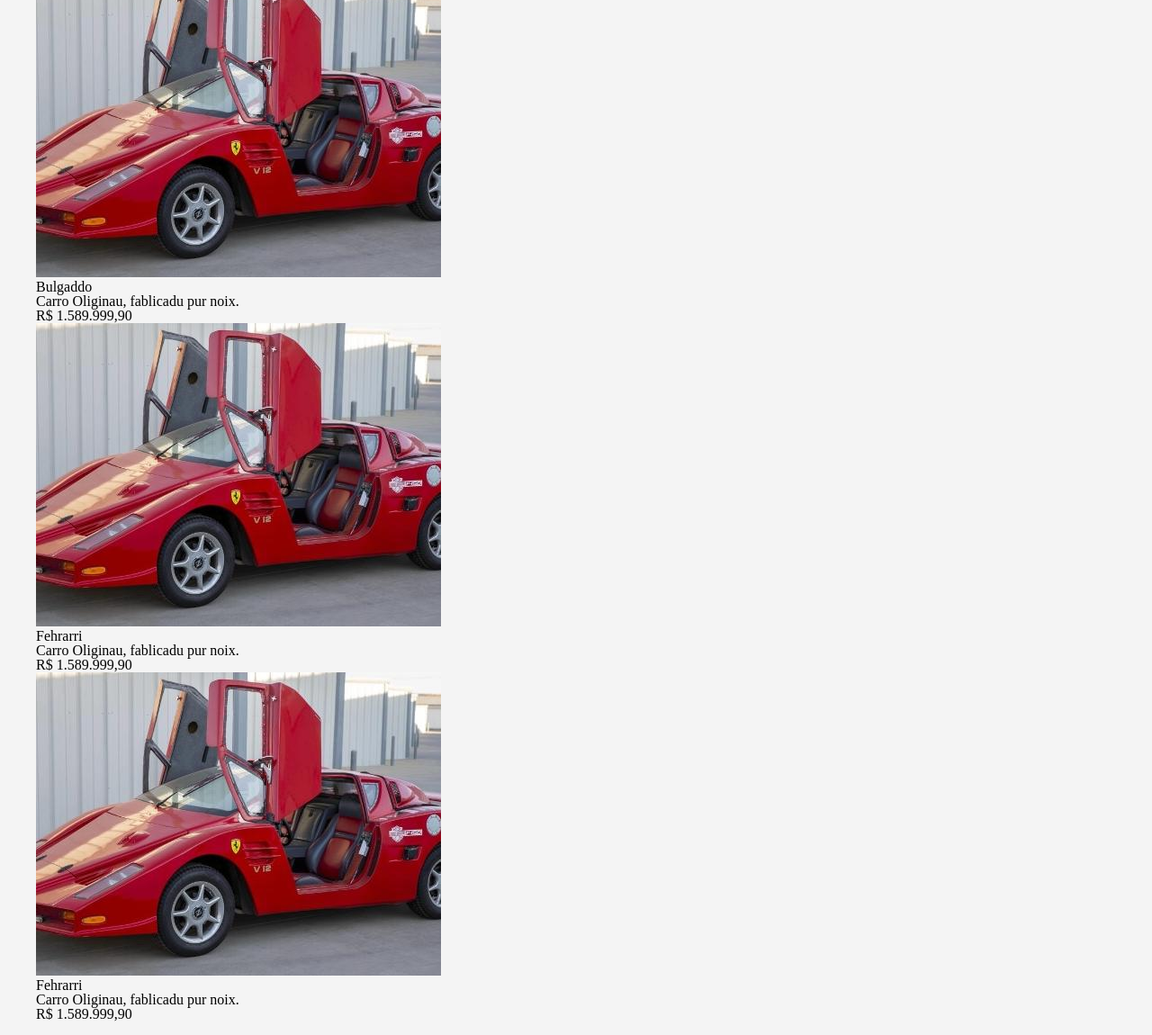
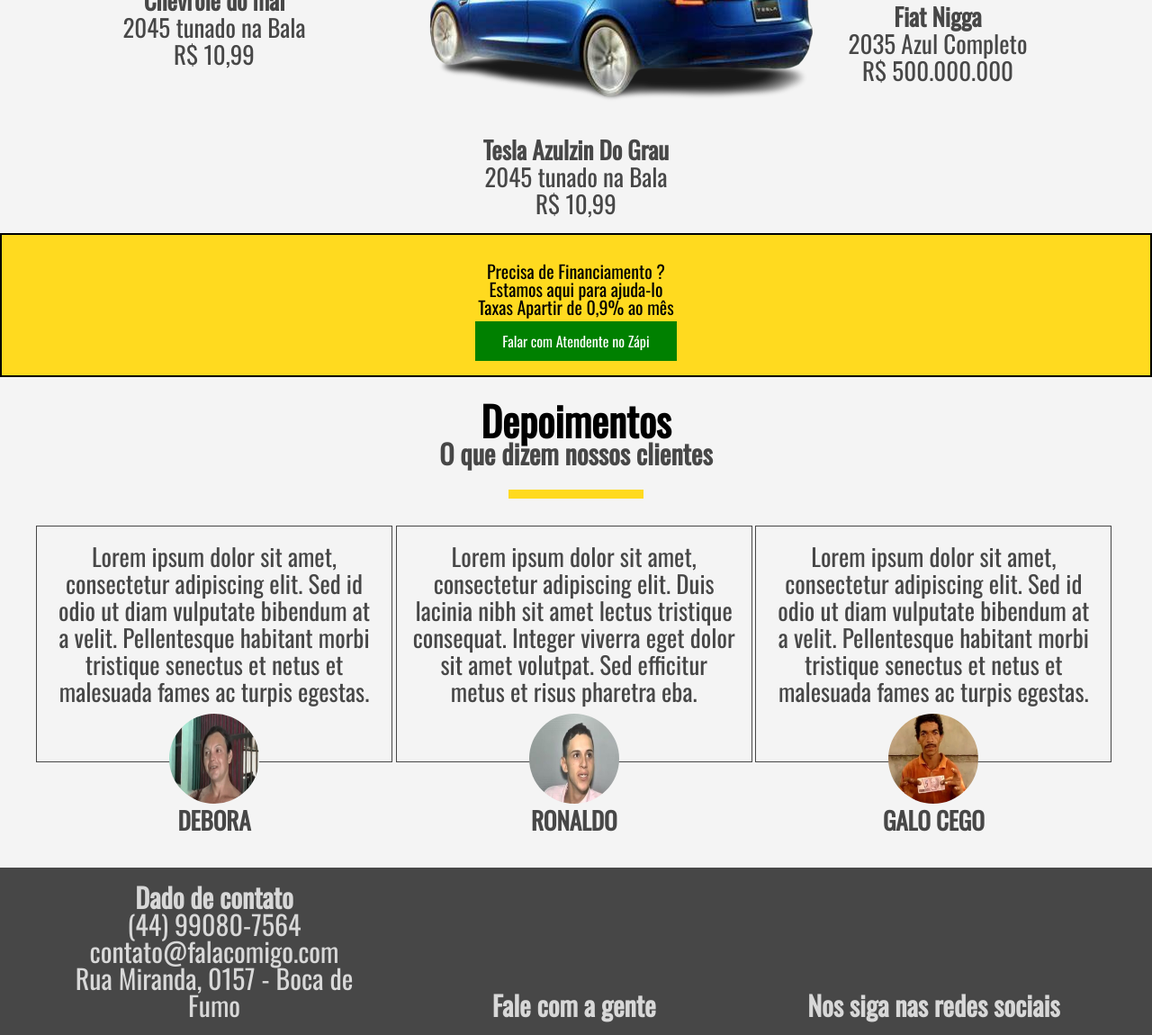
Before and after one commit to alncesar/1alfa23-mgmultimarcas, a plain HTML site: page index.html in a window 1280 px wide. Shown: the part 1088-2238 px from the top of the page at 90% size. Drawn offline with nearby package versions, Linux system fonts and the light colour scheme.

Commit message:
Add files via upload

```diff
--- a/css/style.css
+++ b/css/style.css
@@ -1,5 +1,7 @@
+@import url('https://fonts.googleapis.com/css2?family=Oswald&display=swap');
 body{
-    background: #f4f4f4;
+    background-color: #f4f4f4;
+    font-family: 'Oswald', sans-serif;
 }
 section{
     width: 1200px;
@@ -13,19 +15,19 @@
 }
 #header .contato{
     float: right;
+    padding-top: 35px;
 }
 nav.menu{
     background-color: #ffda1f;
     text-align: center;
-
 }
 nav.menu ul li{
     display: inline-block;
     padding: 18px 90px;
     font-size: 17px;
 }
-nav.menu ul li  a{
-    color: black;
+nav.menu ul li a{
+    color: #000;
 }
 a{
     text-decoration: none;
@@ -33,10 +35,124 @@
 .banner img{
     width: 100%;
 }
-.marcas ul li{
+.marcas ul li {
     display: inline-block;
     font-size: 35px;
     width: 16%;
-    padding: 15px 50px;
-    background-color: rgb(250, 232, 70);
+    padding: 50px;
+    color: darkred;
+    background-color: #ffda1f;
+    text-align: center;
 }
+.item{
+    display: inline-block;
+    font-size: 20px;
+}
+ul {
+    display: flex;
+    justify-content: space-between;
+}
+.item{
+    display: inline-block;
+    width: 30%;
+    font-size: 27px;
+    text-align: center;
+    line-height: 30px;
+    color: #474747;
+    padding: 1.5%;
+}
+.produtos {
+    display: flex;
+    justify-content: space-between;
+}
+li {
+    border-radius: 100px;
+}
+.produtos p {
+    justify-content: center;
+    display: flex;
+    line-height: 30px;
+    color: #474747;
+}
+.financiamento {
+    background-color: #ffda1f;
+    width: 100%;
+    margin: 0 auto;
+    padding: 30px;
+    text-align: center;
+    border: 2px solid black;
+    box-sizing: border-box;
+}
+.financiamento p {
+    font-size: 20px;
+    margin: 0;
+}
+.Butão {
+    margin-top: 20px;
+}
+.Butão a:hover {
+    background-color: darkgreen;
+    color: #ffda1f;
+    -webkit-text-stroke: 2px rgb(165, 255, 162);
+    border: 2.5px solid;
+    font-size: 30px;
+    transition-duration: 1.0s;
+    opacity: 0.8;
+}
+.Butão a {
+    color: #fff;
+    background: green;
+    padding: 10px 30px;
+
+}
+.titulo{
+    font-size: 45px;
+    font-weight: bold;
+    text-align: center;
+    padding-top: 25px;
+}
+.subtitulo{
+    font-size: 30px;
+    font-weight: bold;
+    color: #474747;
+    text-align: center;
+}
+.sublinhado{
+    width: 150px;
+    background: #ffda1f;
+    height: 10px;
+    margin: 0 auto;
+    margin-bottom: 30px;
+    margin-top: 25px;
+}
+footer{
+    background-color: #474747;
+    margin-top: 40px;
+}
+footer .item{
+    color: rgb(216, 216, 216);
+    display: inline-block;
+    width: 30%;
+    font-size: 30px;
+    text-align: center;
+    line-height: 30px;
+    padding: 1.5%;
+
+}
+.Depoimentos .item{
+    border: 1px solid #474747;
+    width: calc(30% - 2px);
+    padding-bottom: 20px;
+}
+.Depoimentos img{
+    width: 100px;
+    border-radius: 50px;
+}
+.Depoimentos .cliente{
+    margin-bottom: -100px;
+    padding-top: 10px;
+}
+.Depoimentos .cliente .nome{
+    font-weight: bold;
+    text-transform: uppercase;
+}
--- a/index.html
+++ b/index.html
@@ -1,5 +1,5 @@
 <!DOCTYPE html>
-<html lang="en">
+<html lang="pt-br">
 <head>
     <meta charset="UTF-8">
     <meta http-equiv="X-UA-Compatible" content="IE=edge">
@@ -13,65 +13,145 @@
         <section>
             <div id="header">
                 <div id="logotipo">
-                    <img src="img/logotipo.png" alt="Logotipo MG Multimarcas">
+                    <img src="img/logotipo.png" alt="logotipo MG Multimarcas">
                 </div>
                 <div class="contato">
-                <a href="#">Ligue: (44) 98002-8922</a>
+                    <a href="#">Ligue: (44) 99080-7564</a>
                 </div>
-
+            </div>
         </section>
         <nav class="menu">
             <ul>
                 <li><a href="index.html">Home</a></li>
                 <li><a href="sobre.html">Sobre</a></li>
                 <li><a href="seminovos.html">Seminovos</a></li>
-                <li><a href="novos.html">Novos</a></li>
-                <li><a href="contato.html">Contato</a></li>
+                <li><a href="#financiamento">Financiamento</a></li>
+                <li><a href="contato.html">contato</a></li>
             </ul>
         </nav>
     </header>
     <div id="main">
         <div class="banner">
-            <img src="img/banner.jpg" alt="Banner">
-
+            <img src="img/banner.jpg" alt="MC Queen">
         </div>
-
         <section>
             <div class="marcas">
                 <ul>
-                        <li>Fehrarri</li>
-                        <li>Bugaddo</li>
-                        <li>McLorin</li>
-                        <li>Macrathi</li>
+                    <li>Chevrolet</li>
+                    <li>Tesla</li>
+                    <li>Fiat</li>
                 </ul>
+            </div>
+            <div class="titulo">
+                Melhores Ofertas
+            </div>
+                <div class="subtitulo">
+                    Carros Especiais para Pessoas Especiais!
+                </div>
+                <div class="sublinhado">
+
                 </div>
             <div class="produtos">
                 <div class="item">
-                            <img src="img/item.jpg" alt="">
-                            <div class="Title">Fehrarri</div>
-                            <div class="desc">Carro Oliginau, fablicadu pur noix.</div>
-                            <div class="valor"> R$ 1.589.999,90</div>
+                    <img src="img/item1.png" alt="Chevrolet">
+                    <p><b>Chevrole do mal</b></p>
+                    <p>2045 tunado na Bala</p>
+                    <p>R$ 10,99</p>
                 </div>
                 <div class="item">
-                            <img src="img/item.jpg" alt="">
-                            <div class="Title">Bulgaddo</div>
-                            <div class="desc">Carro Oliginau, fablicadu pur noix.</div>
-                            <div class="valor"> R$ 1.589.999,90</div>
+                    <img src="img/item2.png" alt="Teslinha">
+                    <p><b>Tesla Azulzin Do Grau</b></p>
+                    <p>2045 tunado na Bala</p>
+                    <p>R$ 10,99</p>
                 </div>
                 <div class="item">
-                            <img src="img/item.jpg" alt="">
-                            <div class="Title">Fehrarri</div>
-                            <div class="desc">Carro Oliginau, fablicadu pur noix.</div>
-                            <div class="valor"> R$ 1.589.999,90</div>
+                    <img src="img/item3.png" alt="Fiat">
+                    <p><b>Fiat Nigga</b></p>
+                    <p>2035 Azul Completo</p>
+                    <p>R$ 500.000.000</p>
+                </div>
+            </div>
+        </section>
+        <div id="financiamento" class="financiamento">
+            <section>
+                <p>
+                    Precisa de Financiamento ? <br>
+                    Estamos aqui para ajuda-lo <br>
+                    Taxas Apartir de 0,9% ao mês <br>
+                </p>
+                 <div class="Butão">
+                    <a href="http://wa.me/44990807564?text=Cola cu noix que tu brilha!!!" target="_blank">Falar com Atendente no Zápi</a>
+                </div>
+            </section>
+        </div>
+
+
+    </div>
+    <div class="Depoimentos">
+        <section>
+            <div class="titulo">
+                Depoimentos
+            </div>
+            <div class="subtitulo">
+                O que dizem nossos clientes
+            </div>
+            <div class="sublinhado"></div>
+
+            <div class="item">
+                Lorem ipsum dolor sit amet, consectetur adipiscing elit. Sed id odio ut diam vulputate bibendum at a velit. Pellentesque habitant morbi tristique senectus et netus et malesuada fames ac turpis egestas.
+                <div class="cliente">
+                    <img src="img/clientes.jpg">
+                    <div class="nome">
+                    <b>Debora
+                    </b>
+                    </div>
+                </div>
             </div>
             <div class="item">
-                            <img src="img/item.jpg" alt="">
-                            <div class="Title">Fehrarri</div>
-                            <div class="desc">Carro Oliginau, fablicadu pur noix.</div>
-                            <div class="valor"> R$ 1.589.999,90</div>
+                Lorem ipsum dolor sit amet, consectetur adipiscing elit. Duis lacinia nibh sit amet lectus tristique consequat. Integer viverra eget dolor sit amet volutpat.  Sed efficitur metus et risus pharetra eba.
+                <div class="cliente">
+                    <img src="img/clientes2.jpg">
+                    <div class="nome">
+                    <b>Ronaldo</b>
+                    </div>
+                </div>
+            </div>
+            <div class="item">
+                Lorem ipsum dolor sit amet, consectetur adipiscing elit. Sed id odio ut diam vulputate bibendum at a velit. Pellentesque habitant morbi tristique senectus et netus et malesuada fames ac turpis egestas.
+                <div class="cliente">
+                    <img src="img/clientes3.jpg">
+                    <div class="nome">
+                        <b>Galo Cego</b>
+                    </div>
                 </div>
             </div>
         </section>
     </div>
+    <footer>
+        <section>
+            <div class="item">
+                <h3>Dado de contato</h3>
+                <p>
+                  (44) 99080-7564<br>
+                  contato@falacomigo.com<br>
+                  Rua Miranda, 0157 - Boca de Fumo<br>
+
+                </p>
+            </div>
+            <div class="item">
+                <h3>
+                Fale com a gente
+                </h3>
+                <form>
+
+                </form>
+            </div>
+            <div class="item">
+                <h3>
+                Nos siga nas redes sociais
+                </h3>
+            </div>
+        </section>
+    </footer>
 </body>
 </html>
```
Also changed, not shown: sobre.html (+6 -6 lines), img/clientes.jpg (added), img/clientes2.jpg (added), img/clientes3.jpg (added), img/item1.png (added), img/item2.png (added), img/item3.png (added). Lines whose indentation alone changed are shown as unchanged.
